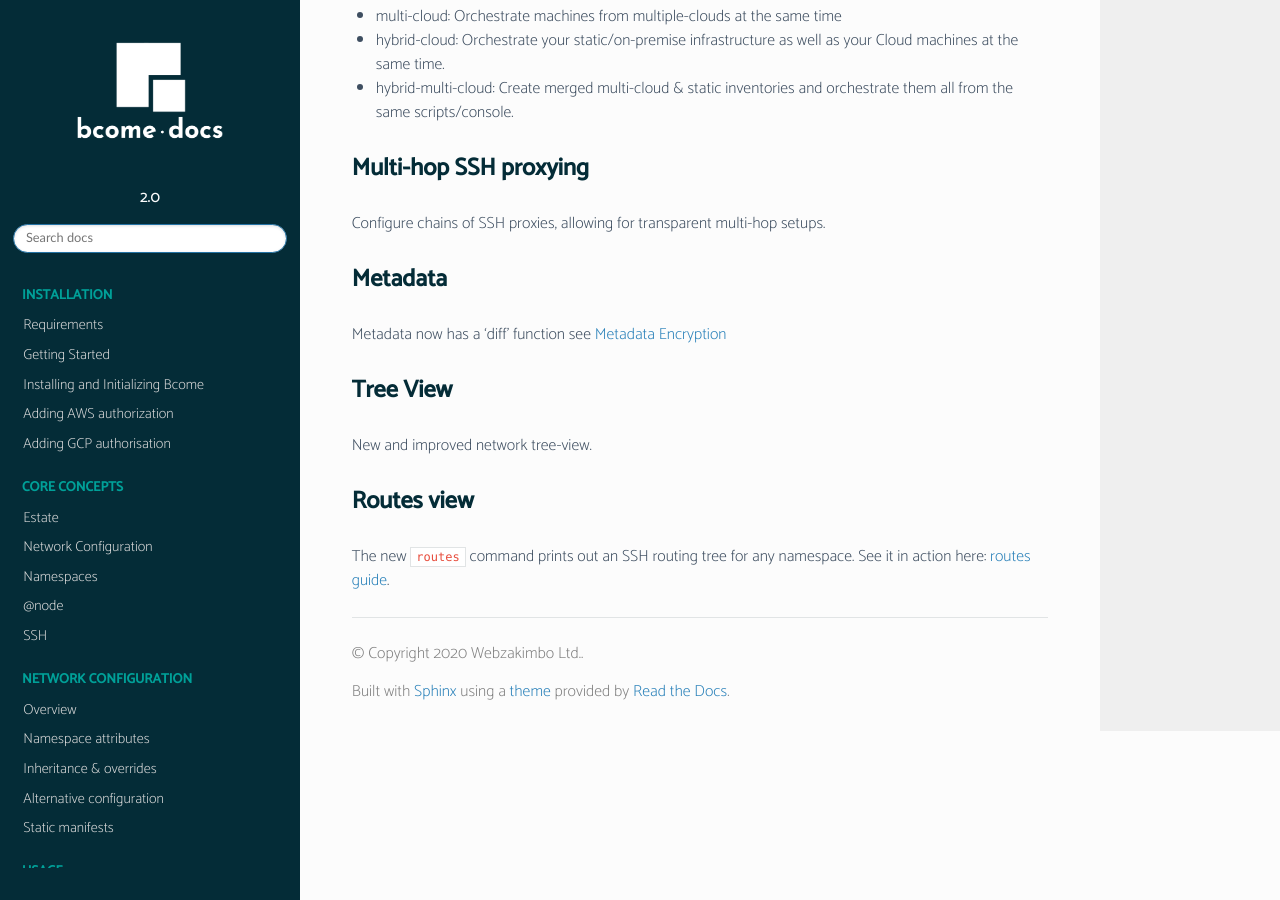
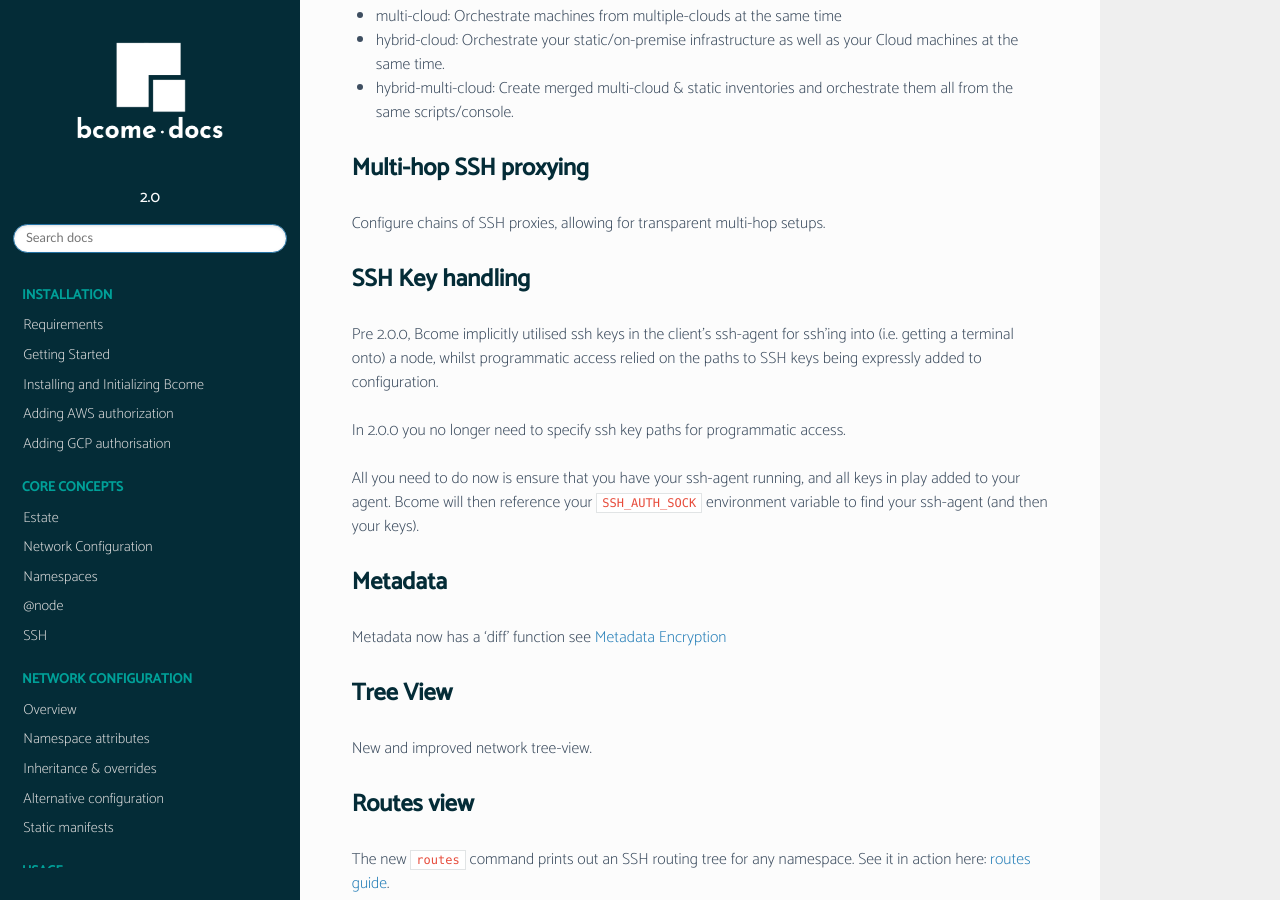
Before and after one commit to webzakimbo/bcome-read-the-docs, a Sphinx documentation site: the page built from docs/source/whats-new-in-2.0.0.rst, in a window 1280 px wide and 900 px high, scrolled down 721 px. Built offline with Sphinx 7.4.7 and the Read the Docs theme 2.0.0, drawn with Linux system fonts in a browser that asks for light colours; pages that are not in the unit, such as notebooks, are missing from menus.

Commit message:
ssh key sock added to what's new

```diff
--- a/docs/source/whats-new-in-2.0.0.rst
+++ b/docs/source/whats-new-in-2.0.0.rst
@@ -38,6 +38,16 @@ Multi-hop SSH proxying
 
 Configure chains of SSH proxies, allowing for transparent multi-hop setups.
 
+SSH Key handling
+----------------
+
+Pre 2.0.0, Bcome implicitly utilised ssh keys in the client's ssh-agent for ssh'ing into (i.e. getting a terminal onto) a node, whilst programmatic access relied on the paths to SSH keys being expressly added to configuration.
+
+In 2.0.0 you no longer need to specify ssh key paths for programmatic access.
+
+All you need to do now is ensure that you have your ssh-agent running, and all keys in play added to your agent.  Bcome will then reference your ``SSH_AUTH_SOCK`` environment variable to find your ssh-agent (and then your keys).
+
+
 Metadata
 --------
 
```
